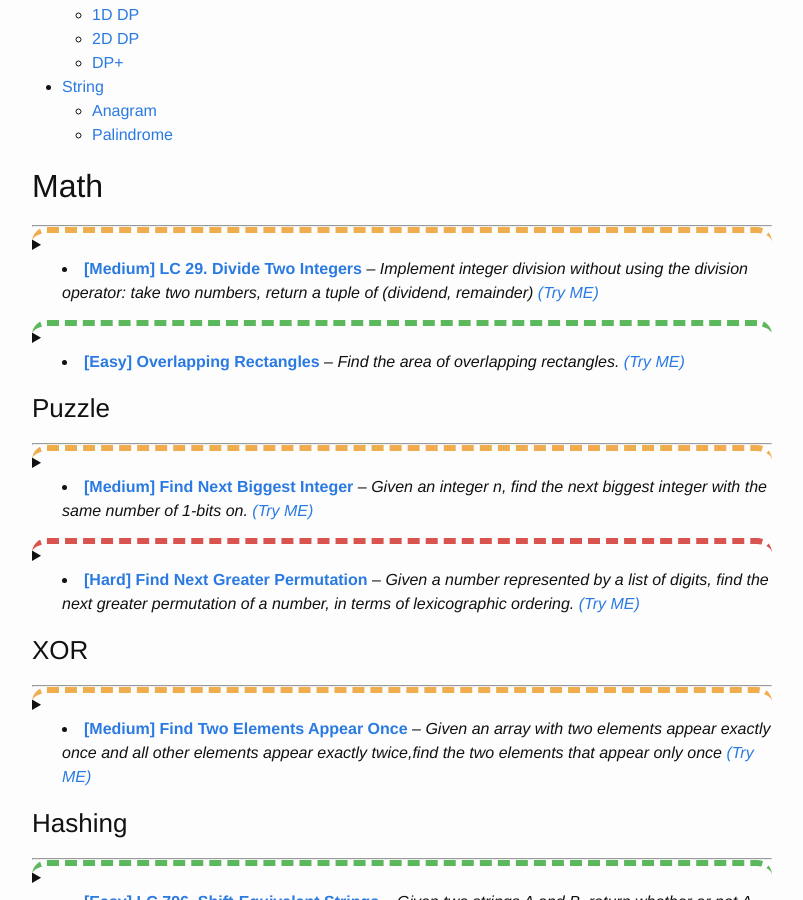
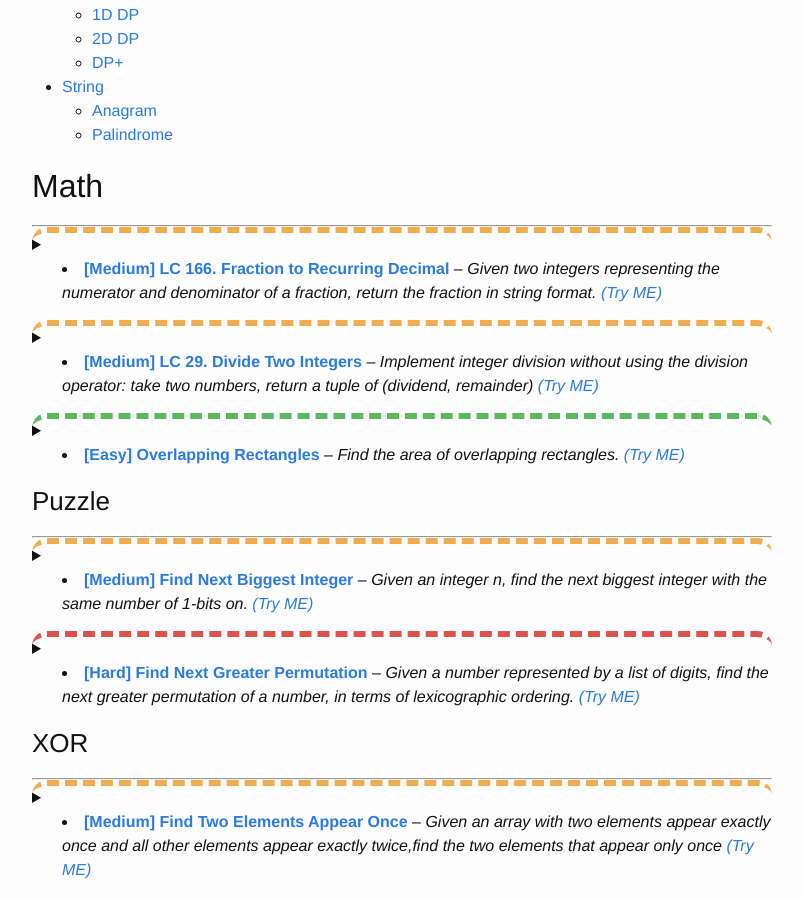
Before and after one commit to trsong/trsong.github.io, a Jekyll site: the page built from _posts/2019-04-01-DailyQuestionsByCategory.md, in a window 1280 px wide and 900 px high, scrolled down 1157 px. Shown: the whole window, without its empty margins (238-1041 px from the left). Built offline with Jekyll 4.4.1, drawn with Linux system fonts in a browser that asks for light colours.

Commit message:
Add previous question to category

````diff
--- a/_posts/2019-04-01-DailyQuestionsByCategory.md
+++ b/_posts/2019-04-01-DailyQuestionsByCategory.md
@@ -26,6 +26,40 @@ categories: Python/Java
 
 ## Math
 ---
+
+<details>
+<summary class="lc_m">
+
+- [**\[Medium\] LC 166. Fraction to Recurring Decimal**](https://trsong.github.io/python/java/2020/08/02/DailyQuestionsAug/#aug-30-2020-lc-166-medium-fraction-to-recurring-decimal) -- *Given two integers representing the numerator and denominator of a fraction, return the fraction in string format.* [*\(Try ME\)*](https://repl.it/@trsong/Convert-Fraction-to-Recurring-Decimal-1)
+
+</summary>
+<div>
+
+**Question:** Given two integers representing the numerator and denominator of a fraction, return the fraction in string format.
+
+If the fractional part is repeating, enclose the repeating part in parentheses.
+
+**Example 1:**
+```py
+Input: numerator = 1, denominator = 2
+Output: "0.5"
+```
+
+**Example 2:**
+```py
+Input: numerator = 2, denominator = 1
+Output: "2"
+```
+
+**Example 3:**
+```py
+Input: numerator = 2, denominator = 3
+Output: "0.(6)"
+```
+
+</div>
+</details>
+
 
 <details>
 <summary class="lc_m">
````
